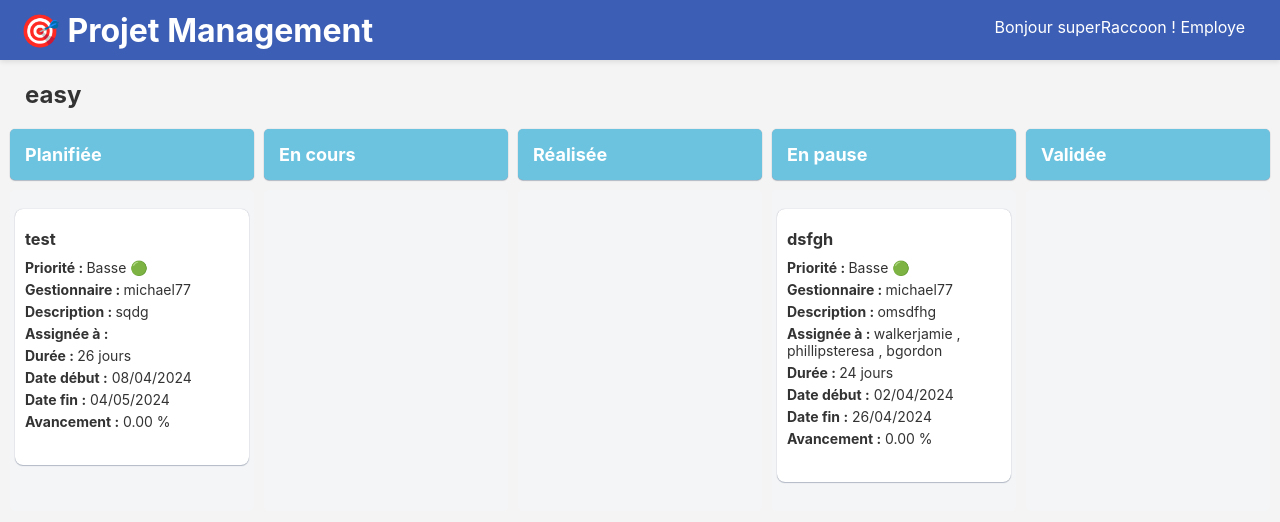
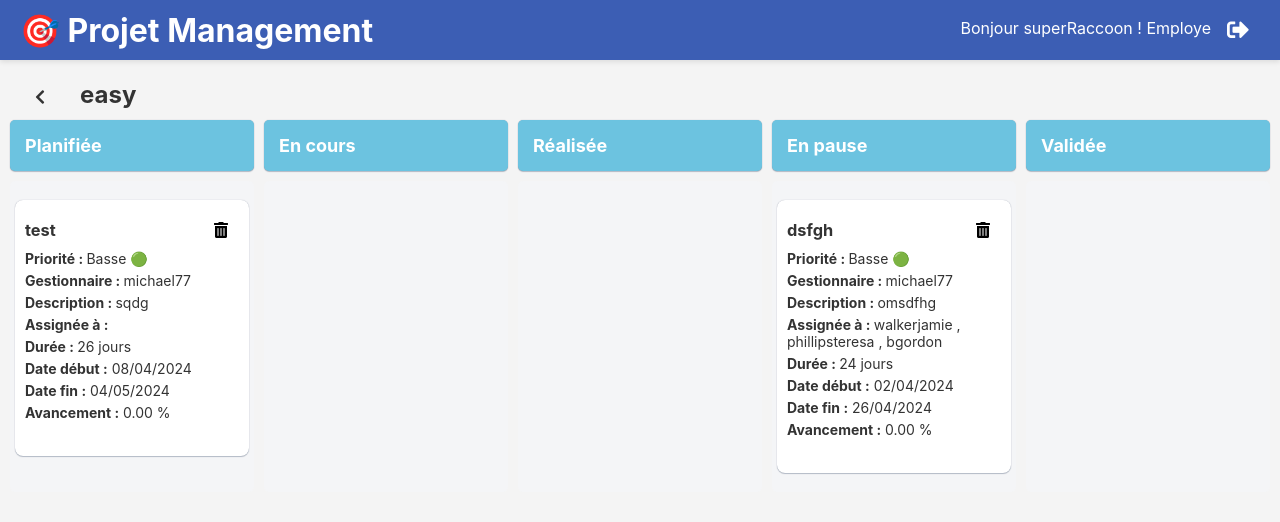
Before and after one commit to astr-id/evaldjango, a Django app: page /projetmanagement/projet/3/ in a window 1280 px wide. Shown: the top 522 px of the page. Run offline with Django 5.2, Linux system fonts and the light colour scheme; a user stored in the database is signed in; data comes from the database, SQL or seed files in the repository; parts of the project's set-up code (start-up, migrations or seed data) failed here and were passed over.

Commit message:
love css

```diff
--- a/projetmanagement/static/style.css
+++ b/projetmanagement/static/style.css
@@ -22,11 +22,6 @@ header {
     height: 20px;
 }
 
-.logout-button {
-    background: none;
-    border: none;
-    padding: 0;
-}
 
 .logout-icon {
     color: #fff;
@@ -112,3 +107,42 @@ i {
 .user_bloc form {
     margin-left: 10px;
 }
+
+.iconBtn {
+    cursor: pointer;
+}
+
+.messages {
+    color: #155724;
+    background-color: #d4edda;
+    border-color: #c3e6cb;
+}
+
+.alert-danger {
+    color: #721c24;
+    background-color: #f8d7da;
+    border-color: #f5c6cb;
+}
+
+.messages li {
+    padding: 10px;
+    border: 1px solid transparent;
+    border-radius: 4px;
+    margin-bottom: 10px;
+}
+
+input, select, textarea {
+    border: 1px solid #ccc;
+    border-radius: 4px;
+    margin-bottom: 5px;
+    width: 100%;
+}
+
+h2 {
+    text-align: center;
+    margin: 0 0 0 30px;
+}
+
+.margin {
+    margin: 20px 30px 0 30px;
+}
--- a/projetmanagement/static/style_formulaire_tache.css
+++ b/projetmanagement/static/style_formulaire_tache.css
@@ -1,6 +1,3 @@
-h2 {
-    text-align: center;
-}
 
 
 .form {
@@ -16,11 +13,6 @@ label {
     font-weight: bold;
 }
 
-input,
-textarea,
-select {
-    width: 100%;
-}
 
 textarea {
     height: 100px;
--- a/projetmanagement/static/style_login.css
+++ b/projetmanagement/static/style_login.css
@@ -24,7 +24,7 @@ h2 {
     color: #333;
 }
 
-form {
+.form {
     display: flex;
     flex-direction: column;
 }
--- a/projetmanagement/static/style_projets.css
+++ b/projetmanagement/static/style_projets.css
@@ -1,11 +1,7 @@
-ul {
-    display: flex;
-    list-style: none;
-    padding-left: 20px;
-}
-
 .projets {
     display: flex;
+       list-style: none;
+    padding-left: 20px;
 }
 
 .projet {
@@ -65,9 +61,11 @@ ul {
 }
 
 
-input {
-    padding: 10px;
-    border: 1px solid #ccc;
-    border-radius: 4px;
-    margin: 30px 0px 0px 30px;
+.create-projet-input {
+    width: fit-content;
 }
+
+.projets-title {
+    margin-top: 30px;
+    text-align: left;
+}
--- a/projetmanagement/templates/base.html
+++ b/projetmanagement/templates/base.html
@@ -9,12 +9,14 @@
     <link rel="stylesheet" type="text/css" href="{% static 'style_detail_projet.css' %}">
     <link rel="stylesheet" type="text/css" href="{% static 'style.css' %}">
     <link rel="stylesheet" type="text/css" href="{% static 'style_formulaire_tache.css' %}">
-
+    <link rel="stylesheet" href="https://cdnjs.cloudflare.com/ajax/libs/font-awesome/5.15.4/css/all.min.css">
 </head>
 
 <body>
 <main>
-    {% include 'header.html' %}
+    {% if 'login' not in request.path %}
+        {% include 'header.html' %}
+    {% endif %}
     {% block content %}
     {% endblock %}
 </main>
--- a/projetmanagement/templates/detail_projet.html
+++ b/projetmanagement/templates/detail_projet.html
@@ -17,8 +17,8 @@
         </ul>
     {% endif %}
 
-    <div class="in-line">
-        <div class="in-line retour">
+    <div class="in-line margin">
+        <div class="in-line">
             <a href="{% url 'liste_projets' %}">
                 <i class="fas fa-chevron-left back-icon" title="Retour"></i>
             </a>
@@ -50,7 +50,7 @@
         <tr>
             {% for statut, taches in taches_par_statut.items %}
                 <td class="statut {{ statut }}">
-                    <ul>
+                    <ul class="taches-list">
                         {% for tache in taches %}
                             <li class="tache">
 
@@ -87,7 +87,7 @@
                                     <form method="post"
                                           action="{% url 'modifier_avancement_tache' tache_id=tache.id_tache %}">
                                         {% csrf_token %}
-                                        <input type="number" name="avancement" min="0" max="100" required>
+                                        <input type="number" class="tache-input" name="avancement" min="0" max="100" required>
                                         <button type="submit" class="btn modifier-btn">
                                             <i class="fas fa-pen" style="margin-right: 0px" ;></i>
                                         </button>
@@ -97,7 +97,7 @@
                                           action="{% url 'modifier_statut_tache' tache_id=tache.id_tache %}">
                                         {% csrf_token %}
                                         <label for="statut"><strong>Statut :</strong></label>
-                                        <select name="statut">
+                                        <select name="statut" class="tache-input">
                                             <option value="Planifiée">Planifiée</option>
                                             <option value="En cours">En cours</option>
                                             <option value="Réalisée">Réalisée</option>
--- a/projetmanagement/templates/header.html
+++ b/projetmanagement/templates/header.html
@@ -14,7 +14,7 @@
             {% endif %}
             <form action="{% url 'logout' %}" method="post">
                 {% csrf_token %}
-                <button type="submit" class="logout-button">
+                <button type="submit" class="iconBtn">
                     <i class="fas fa-sign-out-alt logout-icon" title="Déconnexion"></i>
                 </button>
             </form>
```
Also changed, not shown: projetmanagement/templates/create_tache.html (+7 -5 lines), projetmanagement/templates/liste_projets.html (+13 -11 lines), projetmanagement/templates/saisie_absence.html (+9 -2 lines).
